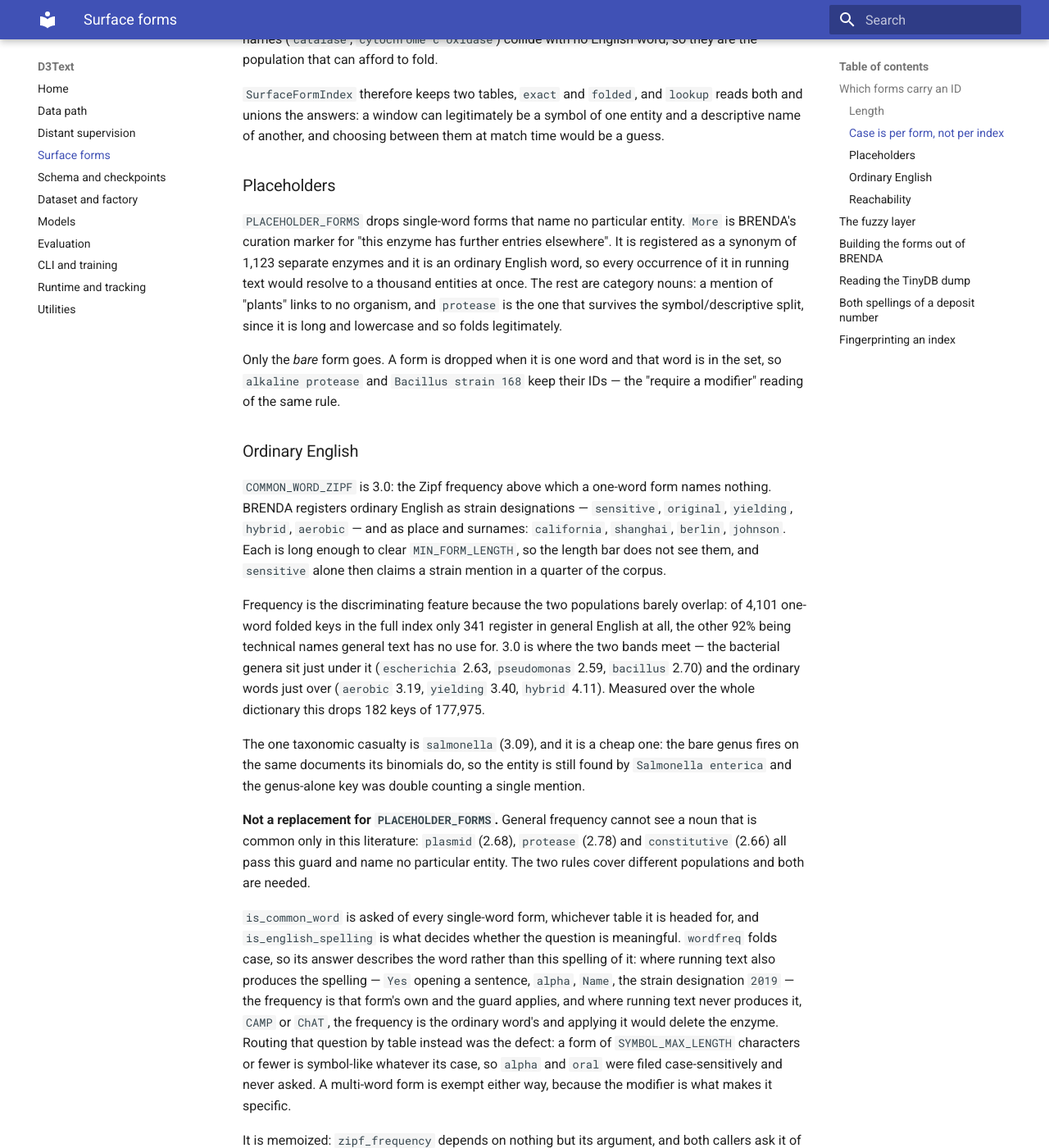
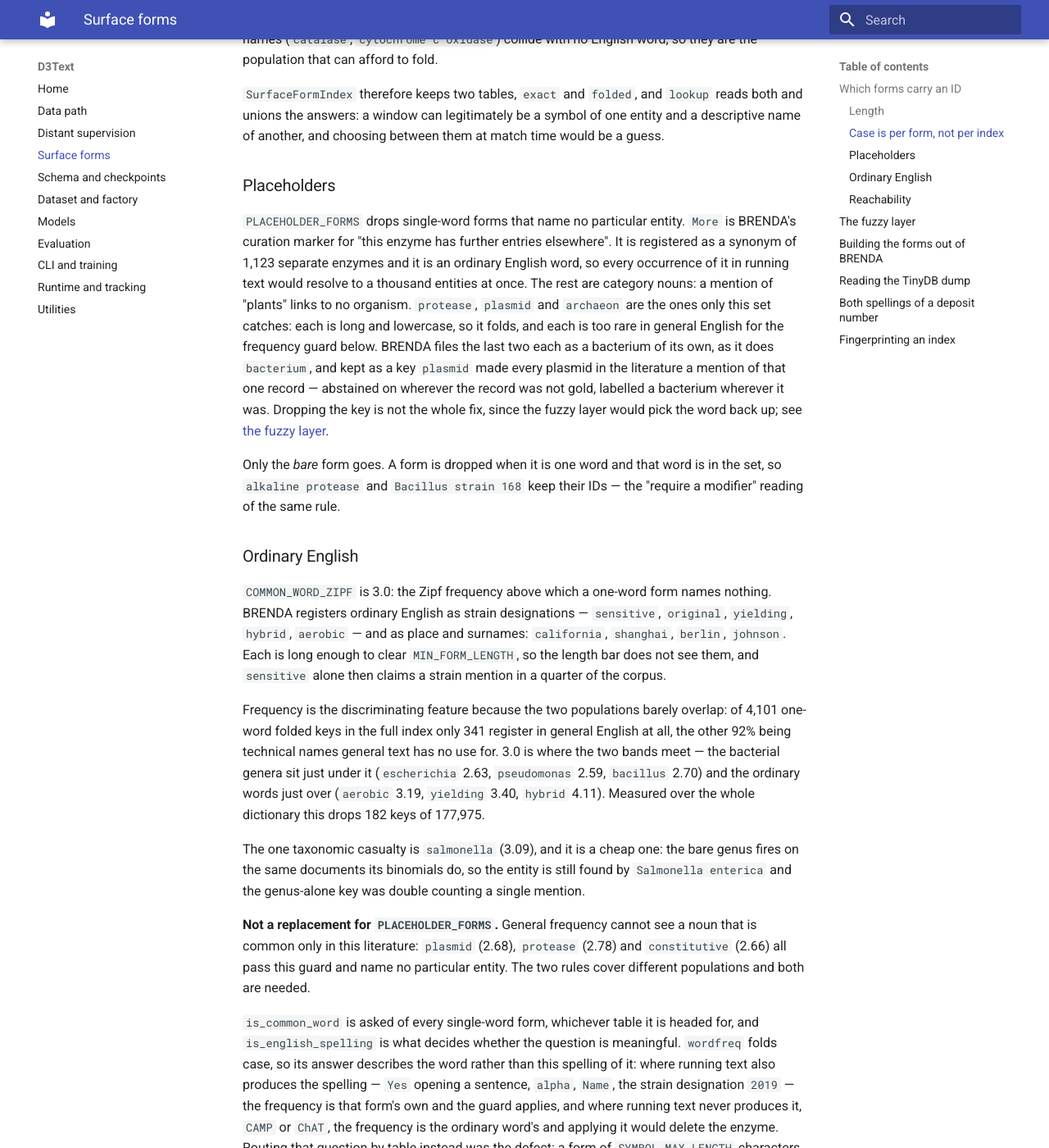
Before and after one commit to manuquadros/d3text, an MkDocs documentation site: the page built from docs/surface-forms.md, in a window 1280 px wide and 1400 px high, scrolled down 1582 px. Shown: the whole window at 82% size. Built offline with MkDocs 1.6.1 and Material for MkDocs 9.7.7, drawn with Linux system fonts in a browser that asks for light colours; some of the changed text lies outside the part shown.

Commit message:
fix: make bare placeholders name no entity, exactly or by near-miss
BRENDA files `plasmid` and `archaeon` each as a bacterium with no other name,
and both clear the frequency guard, so every plasmid in the corpus was a
mention of one record: abstained on unless it was gold, a bacterium if it was.
Dropping the two keys alone changes no label, because the unmatched word falls
through to `fuzzy_ids`, which scores `plasmid` 85.7 against the enzyme
`plasmin` (and the placeholder `protease` 88.9 against `proteasome`), so the
abstention survives as a near-miss of another entity. Both words join
`PLACEHOLDER_FORMS`, and `fuzzy_ids` now refuses a placeholder or its plural
in any casing; a word merely near one keeps its near-hit. About 53,700 corpus
tokens, nearly all plasmids and proteases, move from ignored to trained
negatives. `index_digest` and the labelling fingerprint both move.

```diff
--- a/docs/surface-forms.md
+++ b/docs/surface-forms.md
@@ -80,9 +80,14 @@
 elsewhere". It is registered as a synonym of 1,123 separate enzymes and it is an
 ordinary English word, so every occurrence of it in running text would resolve
 to a thousand entities at once. The rest are category nouns: a mention of
-"plants" links to no organism, and `protease` is the one that survives the
-symbol/descriptive split, since it is long and lowercase and so folds
-legitimately.
+"plants" links to no organism. `protease`, `plasmid` and `archaeon` are the
+ones only this set catches: each is long and lowercase, so it folds, and each
+is too rare in general English for the frequency guard below. BRENDA files the
+last two each as a bacterium of its own, as it does `bacterium`, and kept as a
+key `plasmid` made every plasmid in the literature a mention of that one
+record — abstained on wherever the record was not gold, labelled a bacterium
+wherever it was. Dropping the key is not the whole fix, since the fuzzy layer
+would pick the word back up; see [the fuzzy layer](#the-fuzzy-layer).
 
 Only the *bare* form goes. A form is dropped when it is one word and that word
 is in the set, so `alkaline protease` and `Bacillus strain 168` keep their IDs —
@@ -135,7 +140,10 @@
 
 `SurfaceFormIndex.entity_ids` is what `PLACEHOLDER_FORMS` is judged against:
 dropping `More` is only safe because each of the 1,123 enzymes it stood in for
-keeps a real name.
+keeps a real name. The exception is a record whose only name *is* a
+placeholder — the bacteria BRENDA calls `plasmid`, `archaeon` and `bacterium`
+— which has no real name to keep, and is unreachable for the reason the next
+paragraph gives.
 
 `COMMON_WORD_ZIPF` is deliberately **not** judged against it, and the difference
 is the point. It costs 91 entities their last key, 87 of them strains registered
@@ -200,6 +208,24 @@
 the query alone: it moves no key, so `index_digest` does not move with it and a
 token-label store built before it is silently accepted, carrying every one of
 the abstentions it removes. Rebuild by hand.
+
+**A placeholder is refused as well.** Dropping its key leaves the word matching
+nothing exactly, which is what sends it here, and a placeholder sits within the
+cutoff of some unrelated key as readily as any word: `plasmid` scores 85.7
+against the enzyme `plasmin` and `plasmids` 80.0, `archaeon` 80.0 against the
+other-organism name `Archaea`, `protease` 88.9 against `proteasome`. Each hit
+hands every occurrence of the word back its abstention, now as a near-miss of
+some other entity. `fuzzy_ids` therefore refuses a `PLACEHOLDER_FORMS` entry in
+any casing, and the entry with an `s`, since `plasmids` names no more than
+`plasmid`. The gate is that narrow on purpose. Refusing every word that scores
+nearer a placeholder than any key would also refuse `Bacteroidia`, a class of
+bacteria, which scores 84.2 against `bacteria` and 81.8 against `Bacteroides`:
+an abstention on an organism name traded for a trained negative on it, the
+costly direction. A misspelt placeholder is not refused, so it is abstained on
+only where it happens to sit near another key: `protase` scores 93.3 against
+the enzyme `proctase`, but `plamid`, one edit from `plasmid`, reaches no key
+once that one is gone, its nearest being `plasmin` at 76.9, and so is a
+trained negative.
 
 `FUZZY_MIN_LENGTH` is 4. Below it, `fuzz.ratio`'s own length-normalization
 already refuses almost everything a loose cutoff would otherwise admit (a
```
Also changed, not shown: 3 other files.
